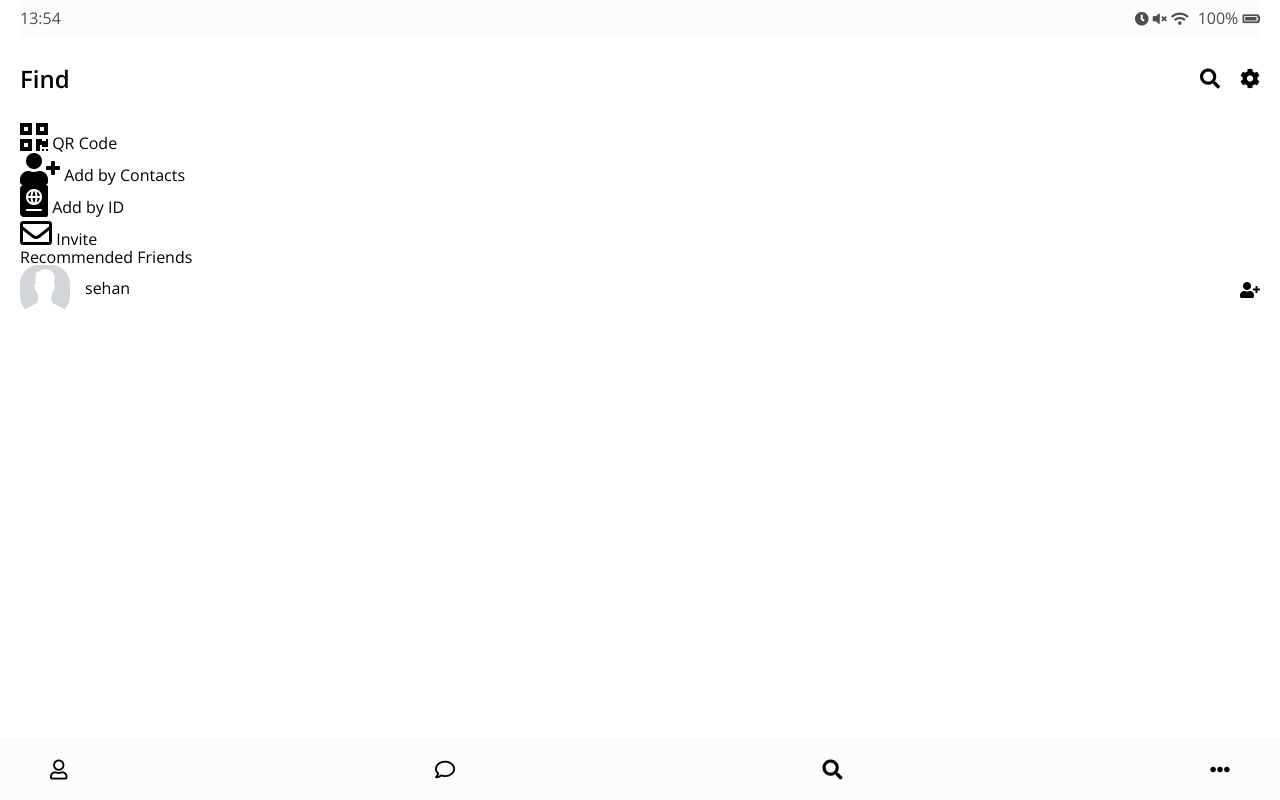
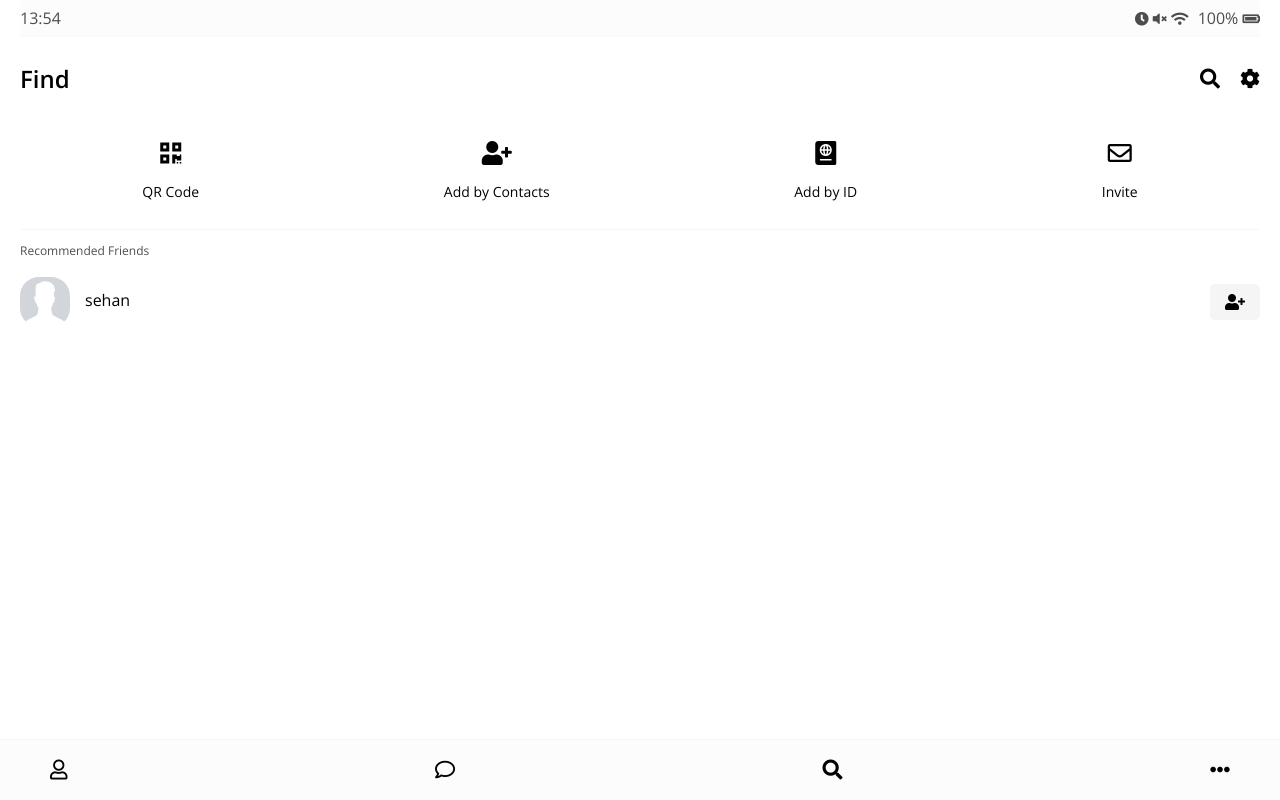
Before and after one commit to LeeSehan/kakao-clone, a plain HTML site: page find.html in a window 1280 px wide. Drawn offline with nearby package versions, Linux system fonts and the light colour scheme.

Commit message:
Find Screen

```diff
--- /dev/null
+++ b/css/find.css
@@ -0,0 +1,35 @@
+.find {
+  margin-top: 50px;
+}
+
+.find .find__header-list {
+  display: flex;
+  justify-content: space-around;
+}
+
+.find .header-btn {
+  display: flex;
+  flex-direction: column;
+  align-items: center;
+}
+
+.find .header-btn__title {
+  margin-top: 20px;
+  font-size: 14px;
+}
+
+.find .header-btn__icon {
+  font-size: 12px;
+}
+
+.find .find__recommended {
+  margin-top: 30px;
+  padding-top: 15px;
+  border-top: 1px solid #f7f7f7;
+}
+
+.find .find__title {
+  font-size: 12px;
+  opacity: 0.7;
+  margin-bottom: 20px;
+}
--- a/css/friend.css
+++ b/css/friend.css
@@ -34,7 +34,7 @@
 .friend__content .friend__status,
 .friend__content .friend__bottom-text,
 .friend .chat__timestamp {
-  opacity: 0.6;
+  opacity: 0.7;
 }
 
 .friend__content .friend__bottom-text {
@@ -54,9 +54,18 @@
 }
 
 .friend__now-listening span {
-  opacity: 0.6;
+  opacity: 0.7;
 }
 
 .friend__now-listening i {
   font-size: 12px;
 }
+
+.friend__add-btn {
+  display: flex;
+  padding: 10px 15px;
+  justify-content: center;
+  align-items: center;
+  background-color: #f5f5f5;
+  border-radius: 5px;
+}
--- a/css/styles.css
+++ b/css/styles.css
@@ -5,6 +5,7 @@
 @import "nav-bar.css";
 @import "friend.css";
 @import "friends.css";
+@import "find.css";
 
 * {
   box-sizing: border-box;
```
